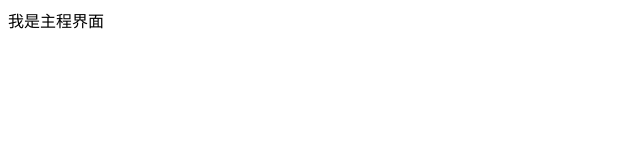
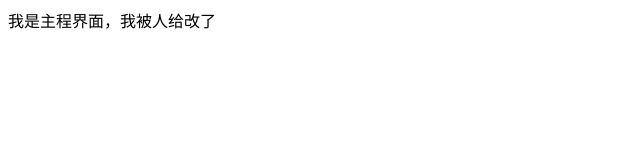
Before and after one commit to 2249755675/1902demo, a plain HTML site: page index.html in a window 1280 px wide. Shown: the whole page, without its empty margins (0-640 px from the left). Drawn offline with Linux system fonts and the light colour scheme.

Commit message:
Update index.html

```diff
--- a/index.html
+++ b/index.html
@@ -5,6 +5,6 @@
 		<title></title>
 	</head>
 	<body>
-		我是主程界面
+		我是主程界面，我被人给改了
 	</body>
 </html>
```
